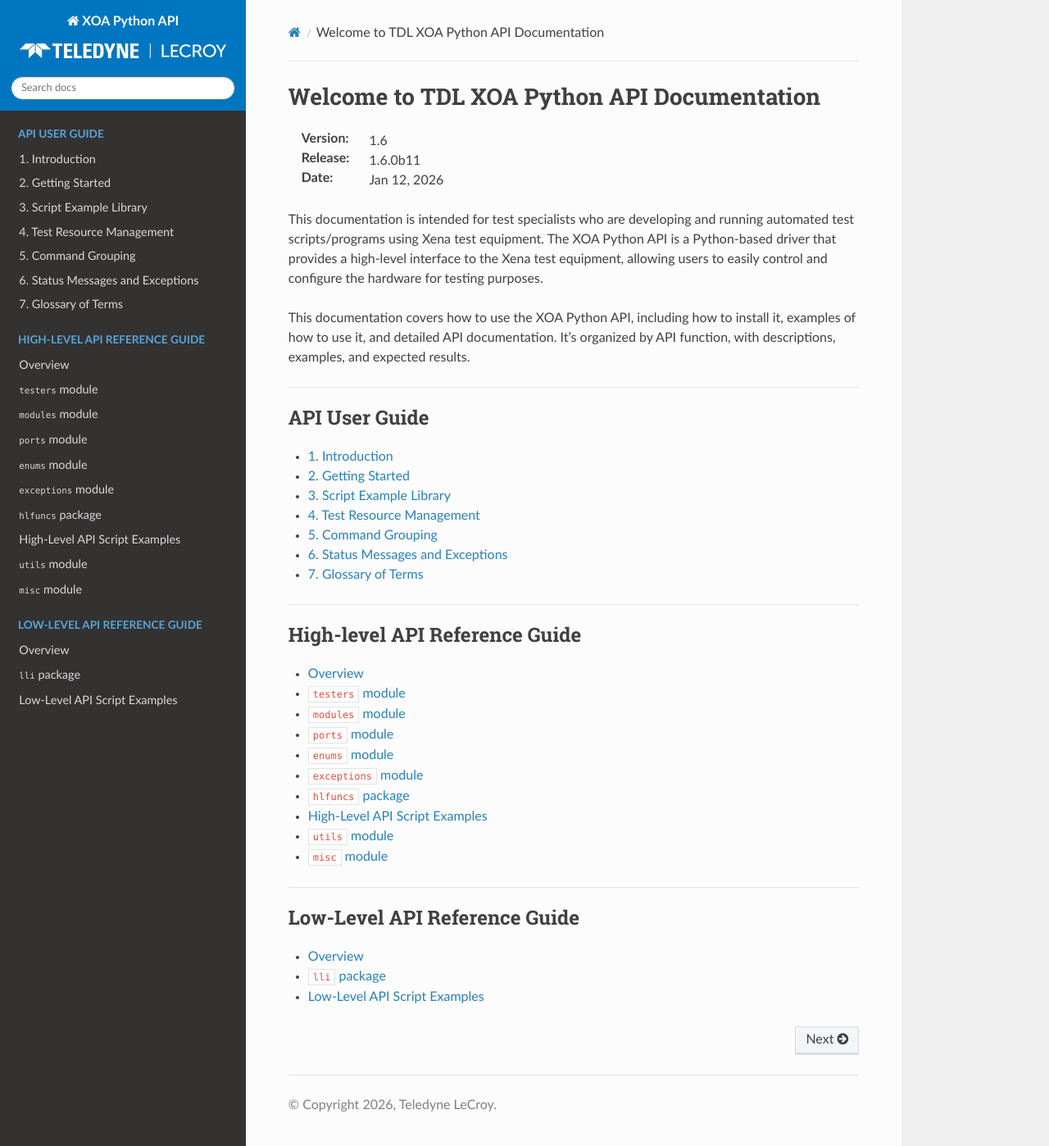
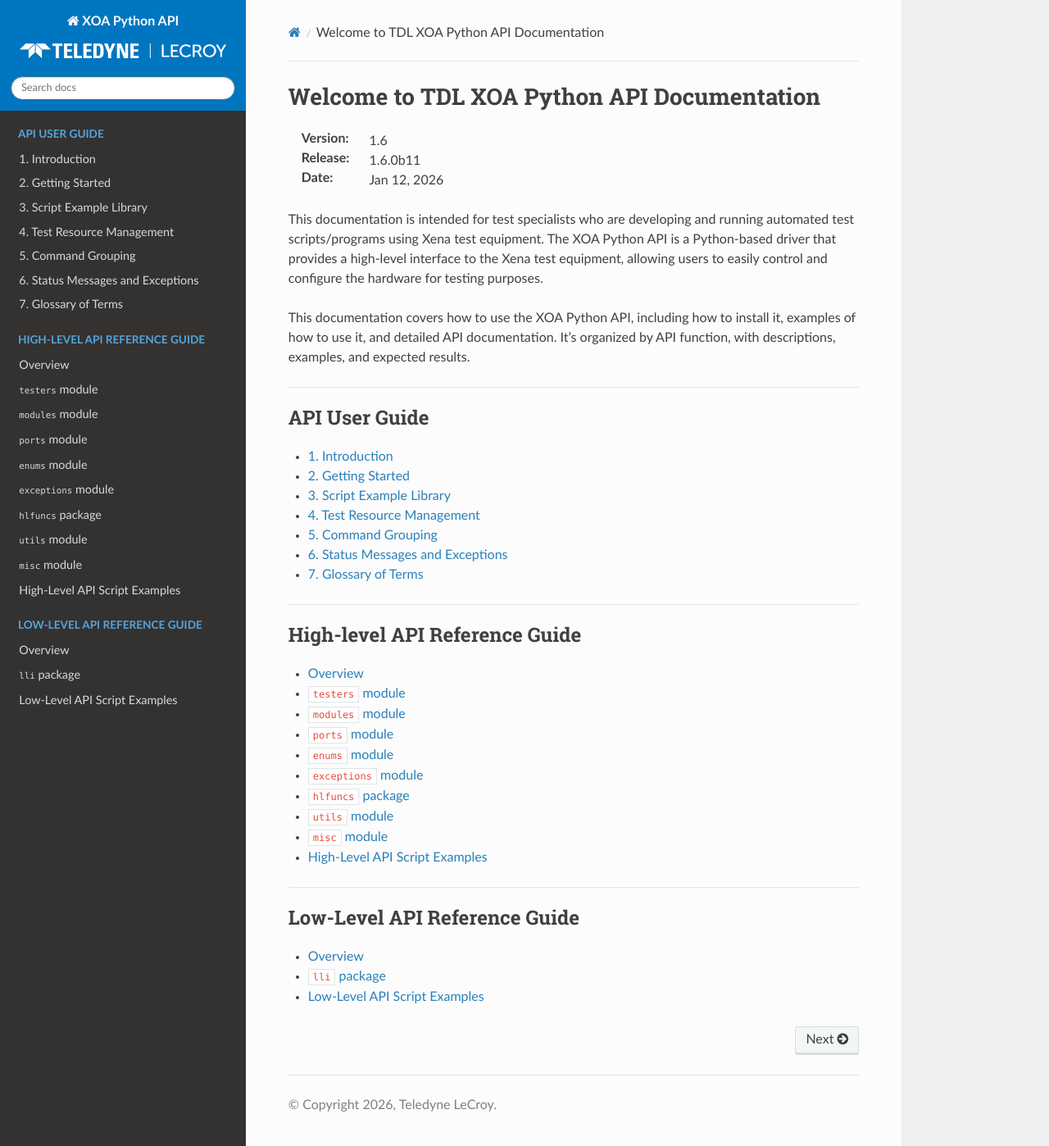
Before and after one commit to xenanetworks/tdl-xoa-driver, a Sphinx documentation site: the page built from docs/source/index.rst, in a window 1280 px wide and 1398 px high. Shown: the whole window at 82% size. Built offline with Sphinx 7.4.7 and the Read the Docs theme 3.1.0, drawn with Linux system fonts in a browser that asks for light colours.

Commit message:
Update doc

```diff
--- a/docs/source/index.rst
+++ b/docs/source/index.rst
@@ -39,9 +39,9 @@
    api_ref/hli/overview
    api_ref/hli/index
    api_ref/hlfuncs/index
-   api_ref/hli/example
    api_ref/utils/index
    api_ref/misc/index
+   api_ref/hli/example
 
 
 -----------
```
